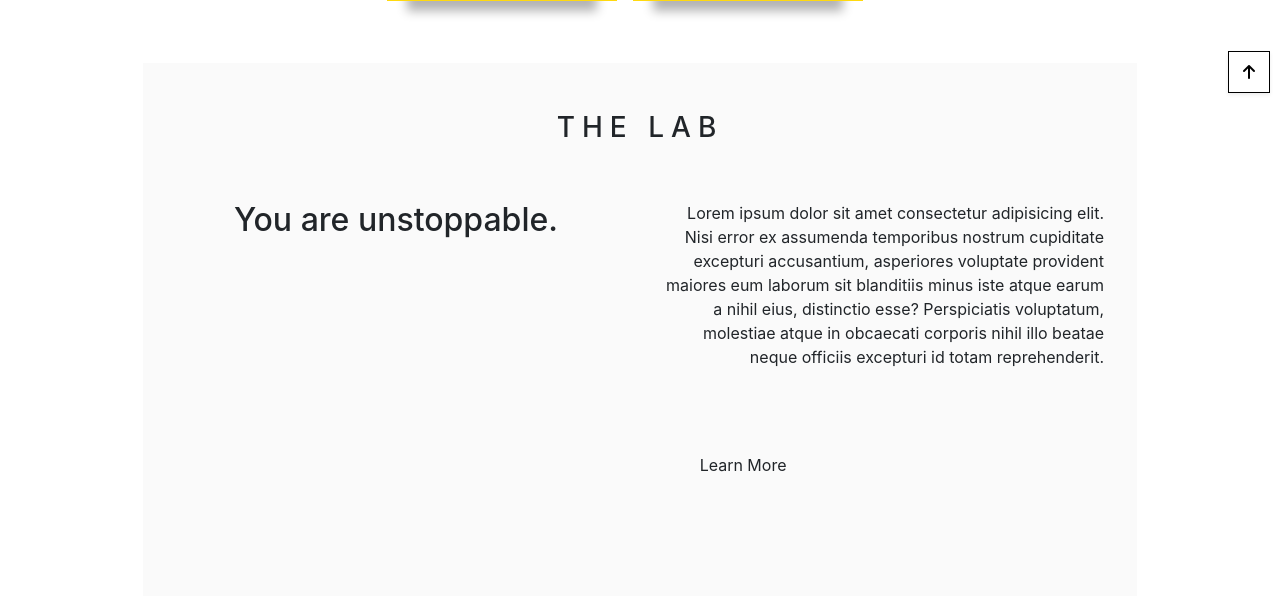
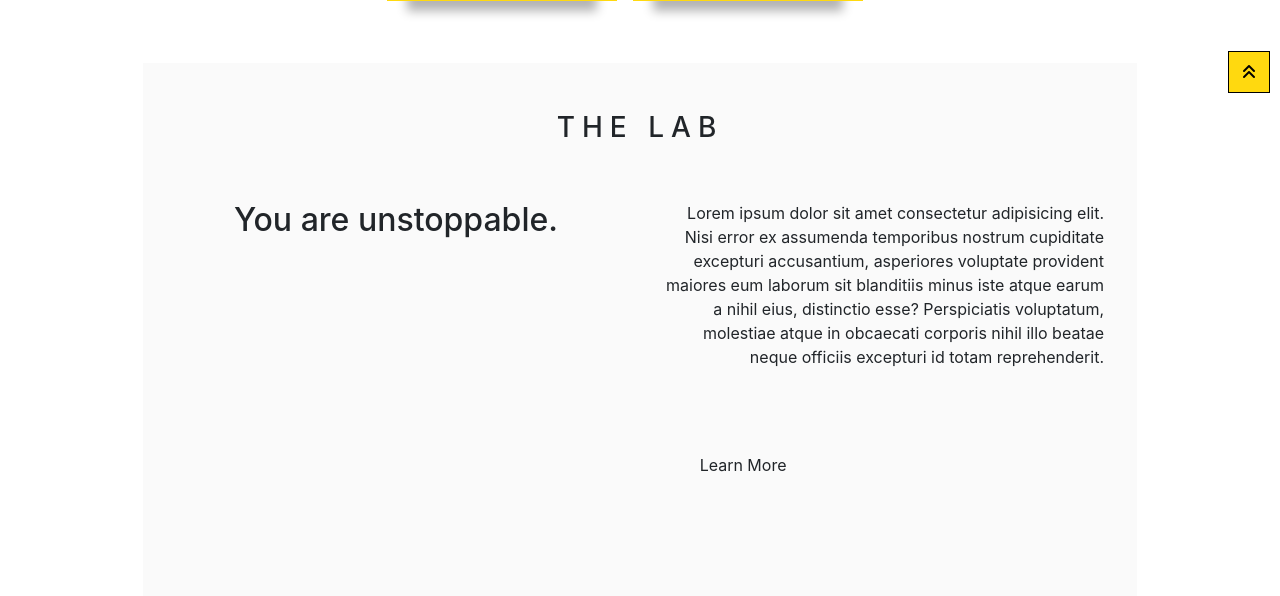
Before and after one commit to Code-Institute-Submissions/The-Fitness-Lab, a Django app: page / in a window 1280 px wide. Shown: the part 697-1293 px from the top of the page. Run offline with Django 3.2, Linux system fonts and the light colour scheme; some libraries are stand-ins or nearby versions.

Commit message:
Added fontawesome for top-button

```diff
--- a/templates/base.html
+++ b/templates/base.html
@@ -67,9 +67,9 @@
         {% block content %}
 
         {% endblock %}
-        <div class="top-button shadow-sm rounded-0 border border-black">
+        <div class="top-button bg-yellow border-black">
             <a class="go-top d-flex h-100">
-                <i class="fas fa-arrow-up text-black mx-auto my-auto"></i>
+                <i class="fas fa-angle-double-up text-black mx-auto my-auto"></i>
             </a>
         </div>
     </div>
```
